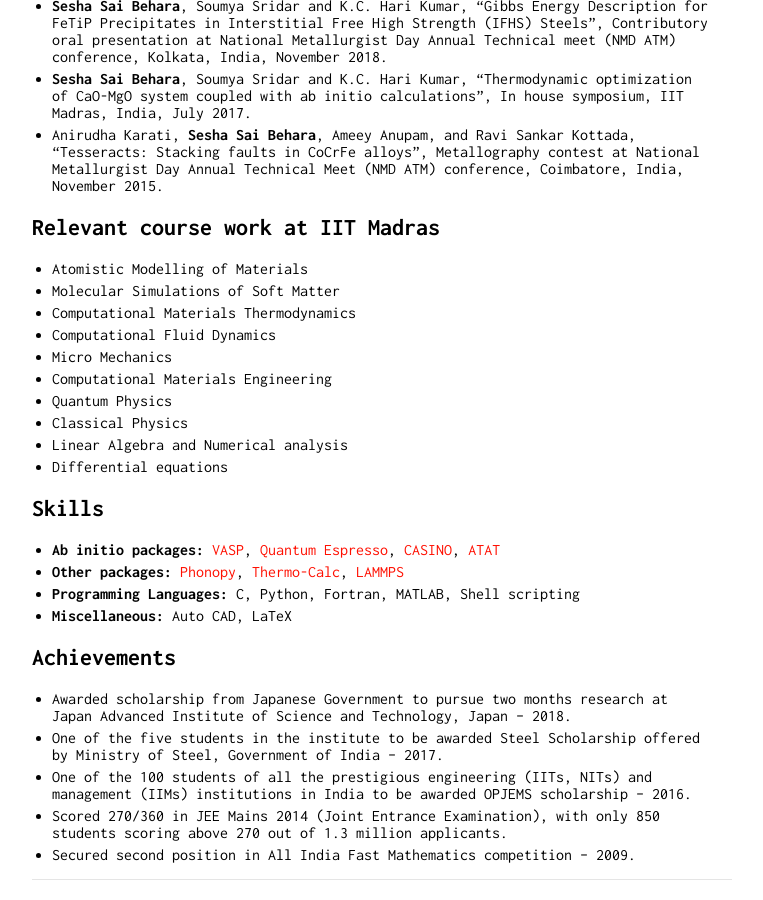
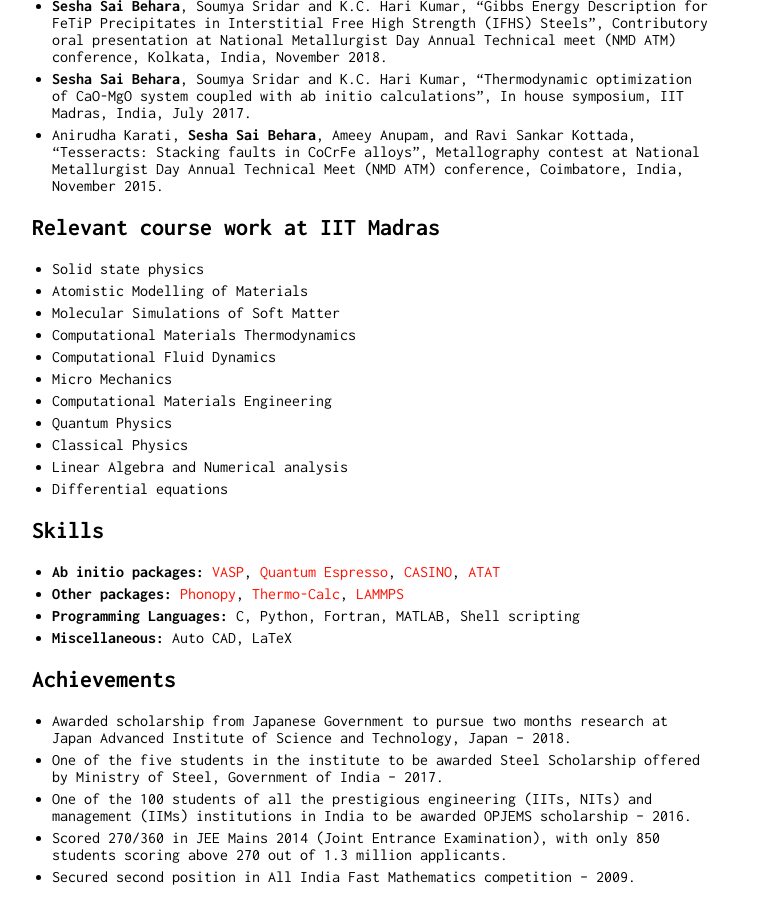
Before and after one commit to legolas96/legolas96.github.io, a Jekyll site: the page built from index.md, in a window 1280 px wide and 900 px high, scrolled down 728 px. Shown: the whole window, without its empty margins (258-1021 px from the left). Built offline with Jekyll 4.4.1, drawn with Linux system fonts in a browser that asks for light colours; our own code applies the rules of GitHub Pages for plain Markdown files.

Commit message:
Update index.md

```diff
--- a/index.md
+++ b/index.md
@@ -29,6 +29,7 @@ I am a final year dual degree student at [IIT Madras](https://www.iitm.ac.in/) p
 * Anirudha Karati, **Sesha Sai Behara**, Ameey Anupam, and Ravi Sankar Kottada, “Tesseracts: Stacking faults in CoCrFe alloys”, Metallography contest at National Metallurgist Day Annual Technical Meet (NMD ATM) conference, Coimbatore, India, November 2015.
 
 ## Relevant course work at IIT Madras
+* Solid state physics
 * Atomistic Modelling of Materials
 * Molecular Simulations of Soft Matter
 * Computational Materials Thermodynamics
```
